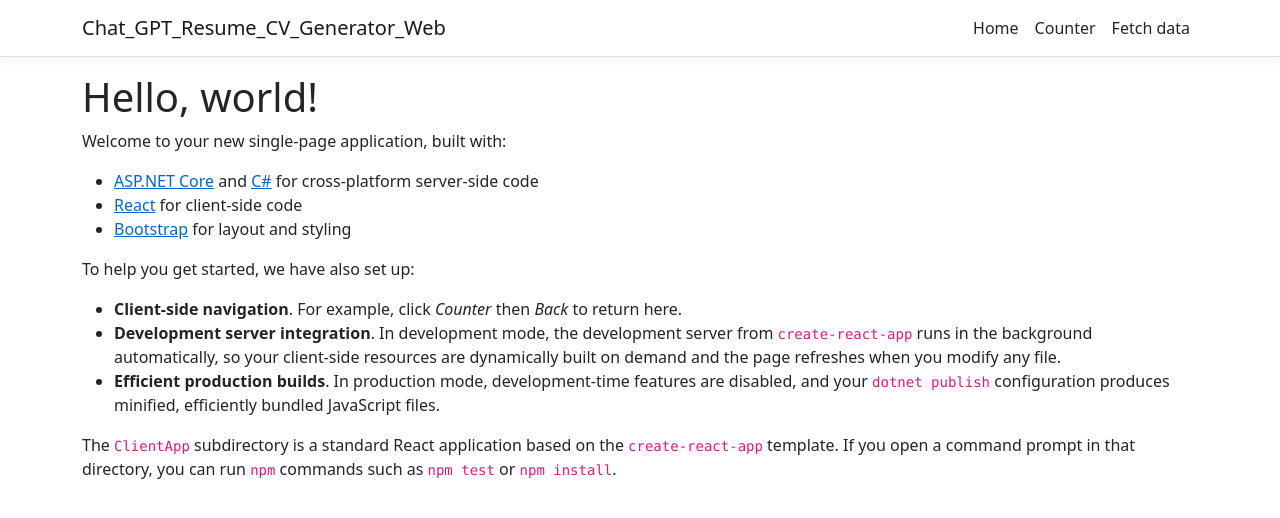
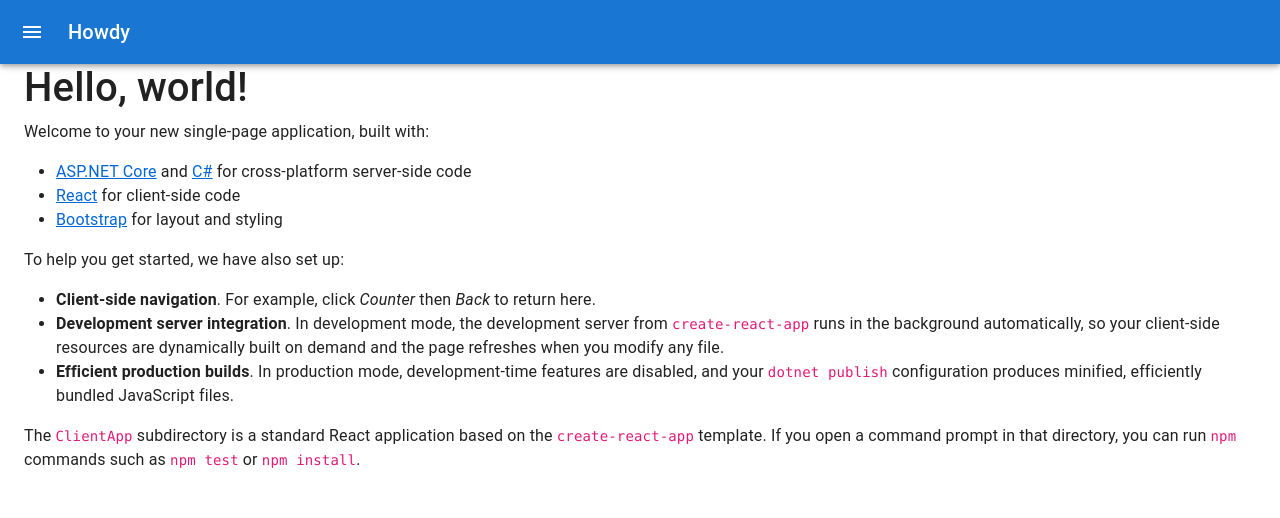
Before and after one commit to stewalc3/chatgpt-r-cv, a React (Create React App) app in the folder Chat GPT Resume-CV Generator Web/ClientApp/: page / in a window 1280 px wide. Shown: the top 518 px of the page. Built offline with nearby package versions, Linux system fonts and the light colour scheme.

Commit message:
added side nav

```diff
--- a/Chat GPT Resume-CV Generator Web/ClientApp/package.json
+++ b/Chat GPT Resume-CV Generator Web/ClientApp/package.json
@@ -3,6 +3,10 @@
   "version": "0.1.0",
   "private": true,
   "dependencies": {
+    "@emotion/react": "^11.11.1",
+    "@emotion/styled": "^11.11.0",
+    "@mui/icons-material": "^5.14.11",
+    "@mui/material": "^5.14.11",
     "bootstrap": "^5.1.3",
     "http-proxy-middleware": "^2.0.6",
     "jquery": "^3.6.0",
--- a/Chat GPT Resume-CV Generator Web/ClientApp/public/index.html
+++ b/Chat GPT Resume-CV Generator Web/ClientApp/public/index.html
@@ -20,7 +20,7 @@
       work correctly both with client-side routing and a non-root public URL.
       Learn how to configure a non-root public URL by running `npm run build`.
     -->
-    <title>Chat_GPT_Resume_CV_Generator_Web</title>
+    <title>CoverConvo</title>
   </head>
   <body>
     <noscript>
--- a/Chat GPT Resume-CV Generator Web/ClientApp/src/App.js
+++ b/Chat GPT Resume-CV Generator Web/ClientApp/src/App.js
@@ -3,20 +3,23 @@ import { Route, Routes } from 'react-router-dom';
 import AppRoutes from './AppRoutes';
 import { Layout } from './components/Layout';
 import './custom.css';
+import NavBar from './components/Nav/NavBar';
 
 export default class App extends Component {
   static displayName = App.name;
 
   render() {
       return (
-      <Layout>
+
+          <NavBar>
               <Routes>
                 {AppRoutes.map((route, index) => {
                     const { element, ...rest } = route;
                 return <Route key={index} {...rest} element={element} />;
                 })}
               </Routes>
-      </Layout>
+          </NavBar>
+
     );
   }
 }
--- /dev/null
+++ b/Chat GPT Resume-CV Generator Web/ClientApp/src/components/Nav/CustomListItem.js
@@ -0,0 +1,21 @@
+import { useNavigate } from 'react-router-dom';
+import ListItemButton from '@mui/material/ListItemButton'
+import ListItemIcon from '@mui/material/ListItemIcon';
+import ListItemText from '@mui/material/ListItemText';
+
+export default function CustomListItem({ path, children,text }) {
+    const navigate = useNavigate();
+    const navigateTo = function (a) {
+        navigate(path);
+    }
+    return (
+        <div onClick={navigateTo}>
+            <ListItemButton>
+                <ListItemIcon>
+                    {children}
+                </ListItemIcon>
+                <ListItemText primary={text} />
+            </ListItemButton>
+        </div>
+    );
+}
--- /dev/null
+++ b/Chat GPT Resume-CV Generator Web/ClientApp/src/components/Nav/Nav.css
@@ -0,0 +1,12 @@
+.MuiBox-root {
+    /*padding: 0 !important;*/
+    padding-left: 0 !important;
+    padding-top: 0 !important;
+}
+.main {
+    padding-left: 24px !important;
+    padding-top: 64px !important;
+}
+.css-6rr4lt{
+
+}
--- /dev/null
+++ b/Chat GPT Resume-CV Generator Web/ClientApp/src/components/Nav/NavBar.js
@@ -0,0 +1,146 @@
+import React from 'react';
+import Drawer from '@mui/material/Drawer';
+import IconButton from '@mui/material/IconButton';
+import MenuIcon from '@mui/icons-material/Menu';
+import ChevronLeftIcon from '@mui/icons-material/ChevronLeft'; // Added
+import List from '@mui/material/List';
+import ListItem from '@mui/material/ListItem';
+import Box from '@mui/material/Box';
+import Typography from '@mui/material/Typography';
+import Toolbar from '@mui/material/Toolbar';
+import Divider from '@mui/material/Divider';
+import CustomListItem from "./CustomListItem";
+import CssBaseline from '@mui/material/CssBaseline';
+import SettingsIcon from '@mui/icons-material/Settings';
+import LogoutIcon from '@mui/icons-material/Logout';
+import { AppBar, ThemeProvider, createTheme } from '@mui/material';
+import PaidIcon from '@mui/icons-material/Paid';
+import DescriptionIcon from '@mui/icons-material/Description';
+import AccountCircleIcon from '@mui/icons-material/AccountCircle';
+import AddBoxIcon from '@mui/icons-material/AddBox';
+import { Grid } from '@mui/material';
+import { useNavigate } from 'react-router-dom';
+import './Nav.css';
+const drawerWidth = 240;
+
+const theme = createTheme();
+
+const Main = ({ open, children }) => (
+    <Box
+        component="main"
+        sx={{
+            flexGrow: 1,
+            padding: 3,
+            transition: 'margin 225ms cubic-bezier(0.4, 0.0, 0.6, 1) 0ms',
+            marginLeft: `0px`,
+            ...(open && {
+                transition: 'margin 225ms cubic-bezier(0.0, 0.0, 0.2, 1) 0ms',
+                marginLeft: `${drawerWidth}px`,
+            }),
+        }}
+    >
+        {children}
+    </Box>
+);
+
+export default function NavBar({ children }) {
+    const AppName = "Cover Convo";
+    const [open, setOpen] = React.useState(false);
+
+    const handleDrawerOpen = () => {
+        setOpen(true);
+    };
+
+    const handleDrawerClose = () => {
+        setOpen(false);
+    };
+    const navigate = useNavigate();
+    const navigateTo = (a) => {
+       // navigate(a.target.getAttribute("path"));
+        //useHistory().push();
+    };
+    return (
+        <ThemeProvider theme={theme}>
+            <CssBaseline />
+            <AppBar position="fixed" open={open}>
+                <Toolbar>
+                    <IconButton
+                        color="inherit"
+                        aria-label="open drawer"
+                        onClick={handleDrawerOpen}
+                        edge="start"
+                        sx={{ mr: 2, ...(open && { display: 'none' }) }}>
+                        <MenuIcon />
+                    </IconButton>
+                    <Typography variant="h6" noWrap component="div">
+                        Howdy
+                    </Typography>
+                </Toolbar>
+            </AppBar>
+            <Drawer
+                sx={{
+                    width: drawerWidth,
+                    flexShrink: 0,
+                    '& .MuiDrawer-paper': {
+                        width: drawerWidth,
+                        boxSizing: 'border-box',
+                    },
+                }}
+                variant="persistent" anchor="left" open={open}>
+                <Box
+                    sx={{
+                        display: 'flex',
+                        flexDirection: 'column',
+                        justifyContent: 'space-between',
+                        height: '100%',
+                    }} >
+                    <div>
+                        <Box sx={{ display: 'flex', alignItems: 'center', justifyContent: 'flex-end', ...theme.mixins.toolbar }}>
+                            <Grid container spacing={2} sx={{ alignItems: 'center' }}>
+                                <Grid item xs>
+                                    <h4 style={{ marginTop: "6px", marginLeft: "20px" }}>{AppName}</h4>
+                                </Grid>
+                                <Grid item xs="auto">
+                                    <IconButton onClick={handleDrawerClose}>
+                                        <ChevronLeftIcon />
+                                    </IconButton>
+                                </Grid>
+                            </Grid>
+                        </Box>
+                        <Divider />
+                        <List>
+                            <CustomListItem path="/" text="Create">
+                                <AddBoxIcon />
+                            </CustomListItem>
+                            <CustomListItem path="/counter" text="Templates">
+                                <DescriptionIcon />
+                            </CustomListItem>
+                            <CustomListItem path="/fetch-data" text="User Info">
+                                <AccountCircleIcon />
+                            </CustomListItem>
+
+                            <Divider />
+                            <CustomListItem text="Premium">
+                                <PaidIcon />
+                            </CustomListItem>
+                        </List>
+                    </div>
+                    <div>
+                        <Divider />
+                        <CustomListItem text="Sign Out">
+                                <LogoutIcon />
+                        </CustomListItem>
+                        <CustomListItem text="Settings">
+                            <SettingsIcon />
+                        </CustomListItem>
+                    </div>
+                </Box>
+            </Drawer>
+            <Main open={open}>
+                <div className="main">
+                    {children}
+                </div>
+            </Main>
+        </ThemeProvider>
+    );
+}
```
Also changed, not shown: 1 other file (tests, documents, lock files or other folders). Lines whose indentation alone changed are shown as unchanged.
